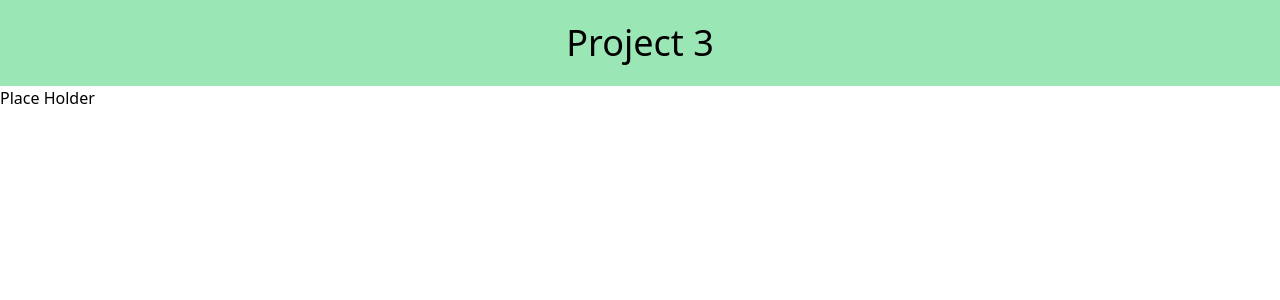
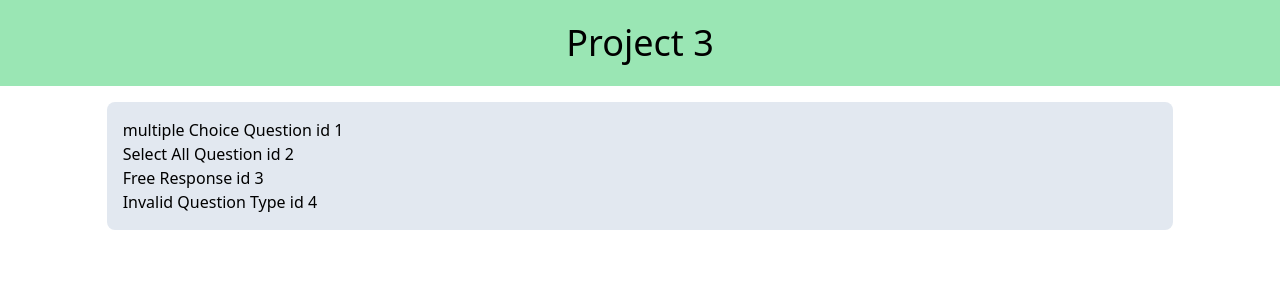
Before and after one commit to damianjuan/InQuire, a React (Create React App) app in the folder client/: page /results/1 in a window 1280 px wide. Shown: the top 300 px of the page. Built offline with nearby package versions, Linux system fonts and the light colour scheme.

Commit message:
logic to select question type tested and working

```diff
--- a/client/src/components/SelectChartType.js
+++ b/client/src/components/SelectChartType.js
@@ -1 +1,32 @@
+import React from 'react';
+
 // checks the question type of each survey question and returns the appropriate chart component
+//free response MVP-list results, icebox-pull keywords and then send to pie chart
+//multiple choice pie chart
+//select all bar graph
+
+
+
+export default function SelectChartType({ type, id }) {
+    switch (type) {
+        case 'multipleChoice':
+            return (
+                <h1>multiple Choice Question id {id}</h1>
+            )
+
+        case 'selectAll':
+            return (
+                <h1>Select All Question id {id}</h1>
+            )
+
+        case 'free response':
+            return (
+                <h1>Free Response id {id}</h1>
+            )
+
+        default:
+            return (
+                <h1>Invalid Question Type id {id}</h1>
+            )
+    }
+};
--- a/client/src/pages/ViewResults.js
+++ b/client/src/pages/ViewResults.js
@@ -1,4 +1,5 @@
 import React from 'react';
+import SelectChartType from '../components/SelectChartType';
 
 // page to view survey results
 // page will take in an id from the url "localhost3000/results/:id"
@@ -6,12 +7,53 @@ import React from 'react';
 // results displayed per question
 // type of chart displayed for question will depend on question type
 // chart should be displayed in a card so that they can scale for screen size
+//file for selecting chart type based off of question type
+//file for each chart they
+
+
+//test data to verify components function as they should. will need to make api call to db to get real data
+const testData = [
+    {
+        id: 1,
+        question: 'Whats your favorite letter?',
+        type: 'multipleChoice',
+        answers: ['A', 'B', 'C', 'D'],
+        count: [12, 43, 3, 27]
+    },
+    {
+        id: 2,
+        question: 'Select all the toppings you want on your pizza',
+        type: 'selectAll',
+        answers: ['Jalapenos', 'Pineapple', 'Ham', 'Olives'],
+        count: [7, 16, 18, 43, 1]
+    },
+    {
+        id: 3,
+        question: 'What feedback do you have for my survey?',
+        type: 'free response',
+        answers: ['free response'],
+        count: ['Great survey', 'Loved it!', 'Hope you finish in time...', 'Hurry Up!']
+    },
+    {
+        id: 4,
+        question: 'Test Invalid question type',
+        type: 'none',
+        answers: [],
+        count: []
+    }
+];
 
 export default function ViewResults() {
 
 
 
     return (
-        <h1>Place Holder</h1>
+        <main className="mx-auto my-4 p-4 w-5/6 bg-gray-300 rounded-lg">
+            {
+                testData.map(res => (
+                    <SelectChartType type={res.type} id={res.id} />
+                ))
+            }
+        </main>
     )
 };
```
